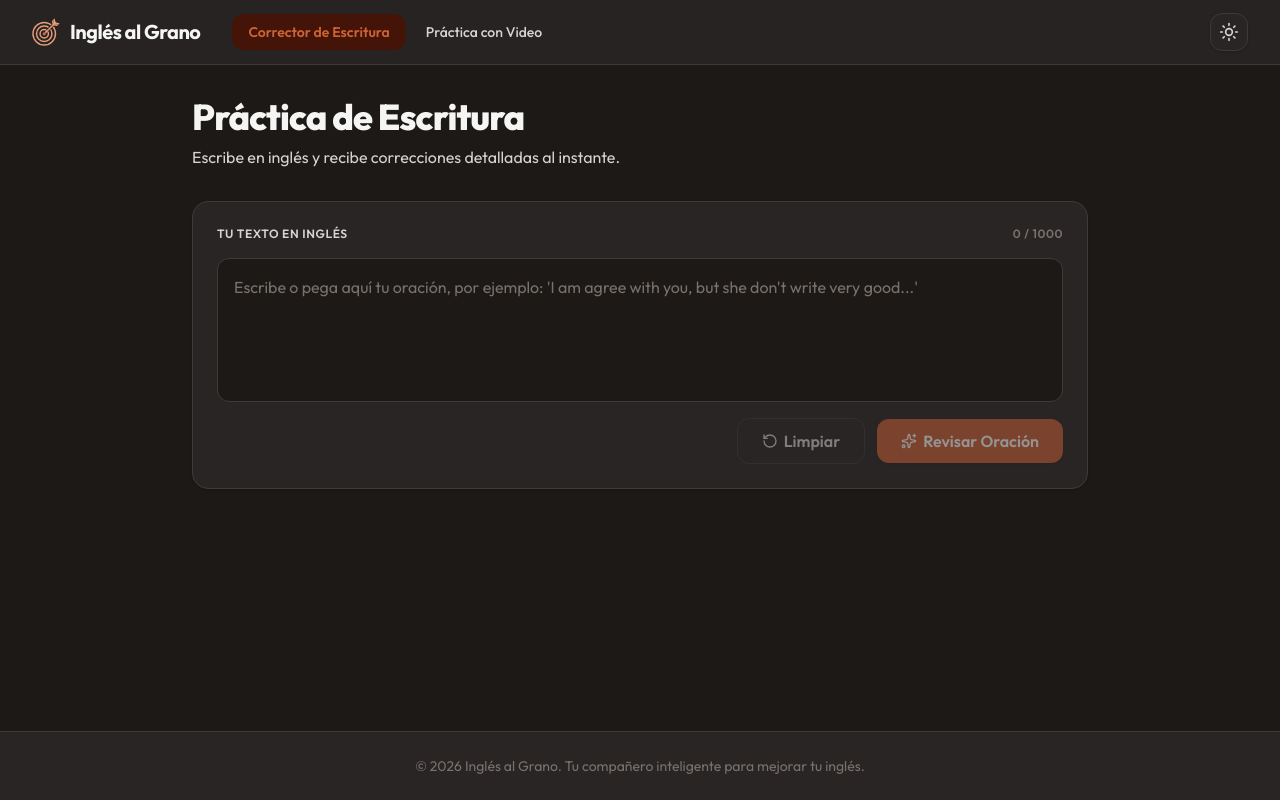
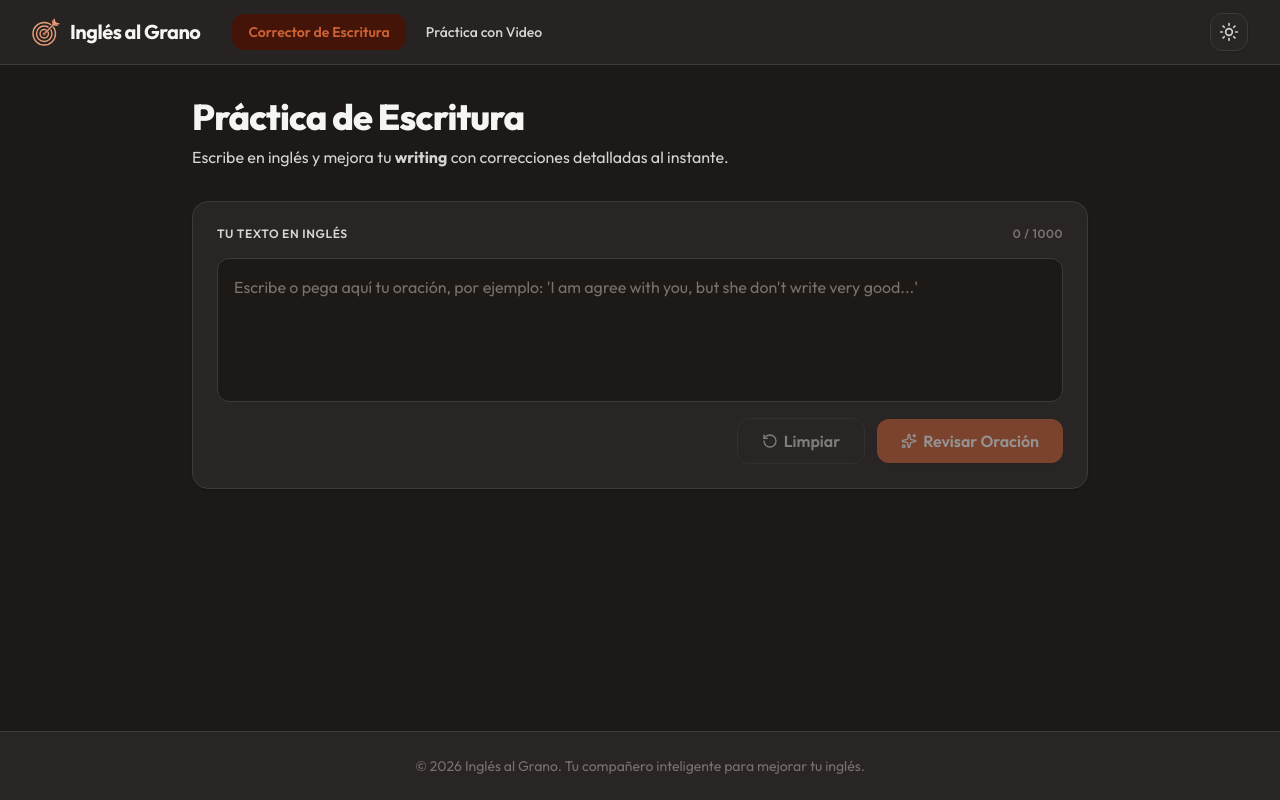
Before and after one commit to KevSalom/english-corrector, a React (Vite) app in the folder frontend/: page / in a window 1280 px wide. Built offline with nearby package versions, Linux system fonts and the light colour scheme.

Commit message:
Update text content in MainCorrector and VideoPracticer components for clarity and engagement

```diff
--- a/frontend/src/components/MainCorrector.jsx
+++ b/frontend/src/components/MainCorrector.jsx
@@ -201,8 +201,8 @@ export default function MainCorrector({ isMini = false }) {
           <h1 className="text-3xl sm:text-4xl font-serif font-extrabold tracking-tight text-text-primary">
             Práctica de Escritura
           </h1>
-          <p className="text-text-secondary text-sm sm:text-base mt-2">
-            Escribe en inglés y recibe correcciones detalladas al instante.
+          <p className="text-text-secondary text-sm sm:text-base mt-2 text-pretty">
+            Escribe en inglés y mejora tu <strong>writing</strong> con correcciones detalladas al instante.
           </p>
         </div>
       )}
--- a/frontend/src/components/VideoPracticer.jsx
+++ b/frontend/src/components/VideoPracticer.jsx
@@ -389,7 +389,7 @@ export default function VideoPracticer() {
 
   const renderWorkspace = () => {
     const workspaceContainerClass = isSideBySide
-      ? "grid grid-cols-1 lg:grid-cols-[3fr_2fr] gap-3 sm:gap-6 items-stretch text-left w-full animate-in fade-in duration-200"
+      ? "grid grid-cols-1 lg:grid-cols-[5fr_2fr] gap-3 sm:gap-6 items-stretch text-left w-full animate-in fade-in duration-200"
       : "flex flex-col gap-3 sm:gap-6 text-left w-full animate-in fade-in duration-200";
 
     const playerContainerClass = "w-full border border-border-custom rounded-2xl overflow-hidden shadow-md bg-surface flex flex-col justify-center h-fit self-center";
@@ -672,15 +672,15 @@ export default function VideoPracticer() {
   };
 
   return (
-    <div className="w-full max-w-6xl mx-auto flex flex-col gap-3 sm:gap-6">
+    <div className="w-full max-w-7xl mx-auto flex flex-col gap-3 sm:gap-6">
       {/* Header Section */}
       {!videoId && (
         <div className="text-center sm:text-left">
           <h1 className="text-3xl sm:text-4xl font-bold tracking-tight text-text-primary">
-            Práctica de Comprensión con Vídeo
+            Práctica de Comprensión
           </h1>
-          <p className="text-text-secondary text-sm sm:text-base mt-2">
-            Sigue la transcripción de videos en tiempo real y haz clic para escuchar.
+          <p className="text-text-secondary text-sm sm:text-base mt-2 text-pretty">
+            Sigue la transcripción de videos y mejora tu <strong>listening</strong> y vocabulario en inglés.
           </p>
         </div>
       )}
```
